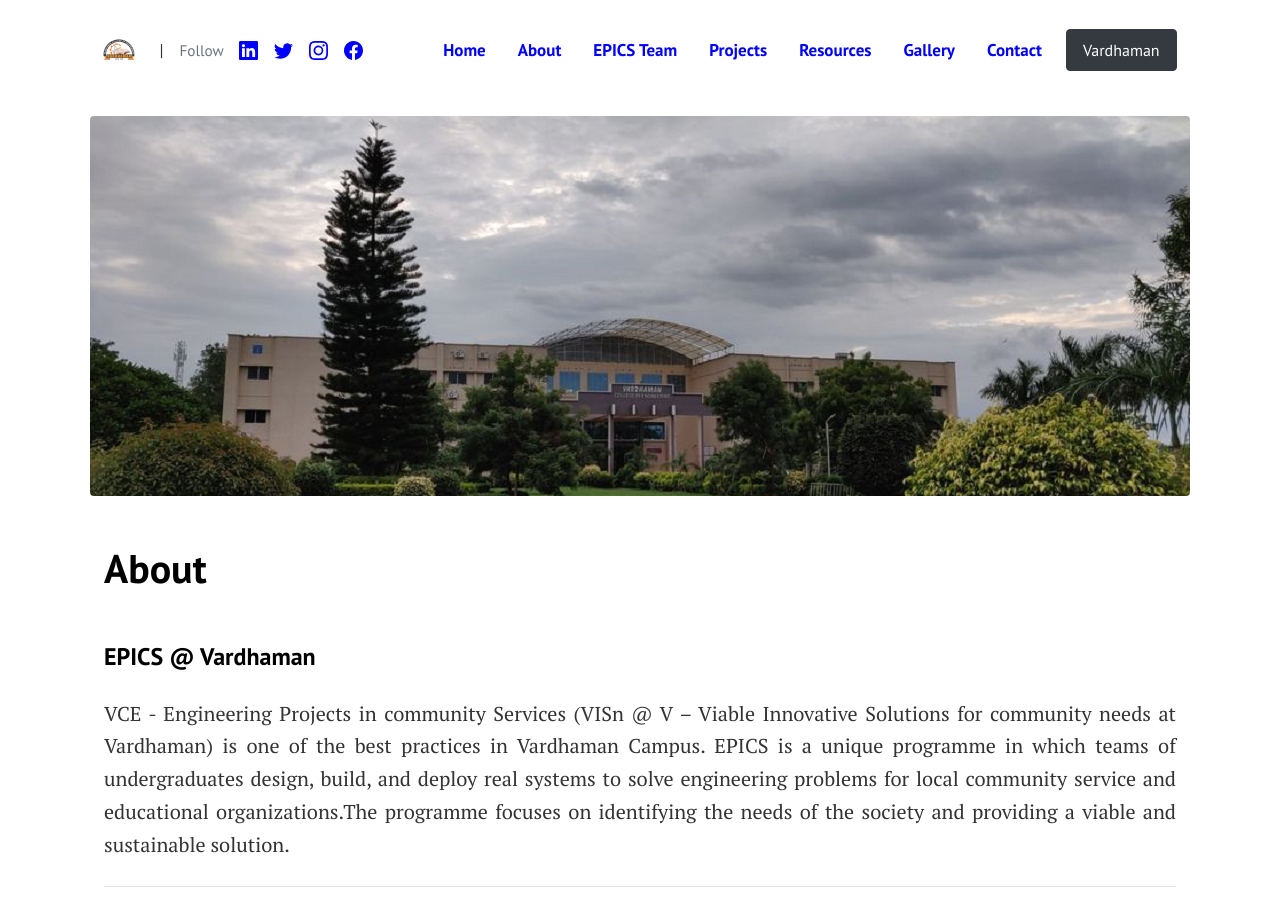
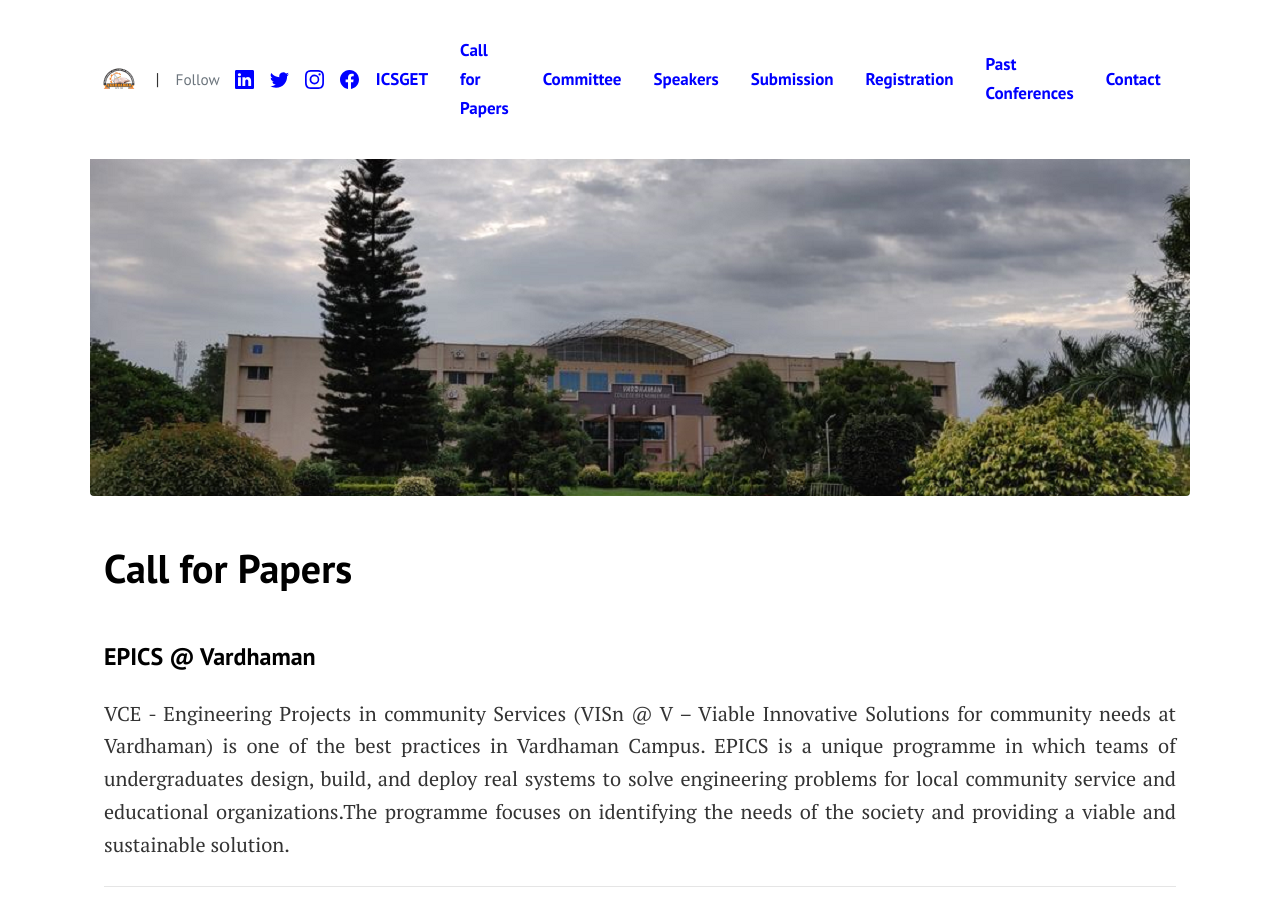
Before and after one commit to sravivarmanvce/temp, a Jekyll site: the page built from pages/callforpapers.md, in a window 1280 px wide and 900 px high. Built offline with Jekyll 4.4.1, drawn with Linux system fonts in a browser that asks for light colours; some of the changed text lies outside the part shown.

Commit message:
menu items updated

```diff
--- a/_data/menus.yml
+++ b/_data/menus.yml
@@ -1,31 +1,29 @@
 # Top Menu
 topmenu:
 
-- title: Home
+- title: ICSGET
   url: ""
 
-- title: About
-  url: "about/"
+- title: Call for Papers
+  url: "calforpapers/"
 
-- title: EPICS Team
-  url: "epics-team/"
+- title: Committee
+  url: "committee/"
 
-- title: Projects
-  url: "projects/"
+- title: Speakers
+  url: "speakers/"
 
-- title: Resources
-  url: "resources/"
+- title: Submission
+  url: "submission/"
 
-- title: Gallery
+- title: Registration
+  url: "gallery/"
+
+- title: Past Conferences
   url: "gallery/"
 
 - title: Contact
   url: "contact/"
-
-- title: Vardhaman
-  url: https://vardhaman.org/
-  class: "ml-2 btn btn-dark text-white px-3"
-  external: true
 
 # Footer Menu
 footermenu:
@@ -33,7 +31,7 @@
 - title: Home
   url: ""
 
-- title: Privacy Policy
+- title: Submission
   url: "privacy-policy/"
 
 - title: Contact
--- a/pages/about.md
+++ b/pages/callforpapers.md
@@ -1,7 +1,7 @@
 ---
 layout: page
-title: About
-permalink: "/about/"
+title: Call for Papers
+permalink: "/callforpapers/"
 image: assets/images/vardhaman.png
 ---
 
--- a/pages/epics-team.md
+++ b/pages/committee.md
@@ -1,7 +1,7 @@
 ---
 layout: page
-title: EPICS Team
-permalink: "/epics-team/"
+title: Committee
+permalink: "/committee/"
 image: assets/images/epics-team.png
 ---
 <style>
--- a/pages/gallery.html
+++ b/pages/gallery.html
@@ -1,6 +1,6 @@
 ---
 layout: photogallery
-title: Gallery
+title: Past Conferences
 permalink: "/gallery/"
 #image: assets/images/screenshot.png
 comments: false
--- a/pages/projects.md
+++ b/pages/speakers.md
@@ -1,7 +1,7 @@
 ---
 layout: projects
-title: Projects
-permalink: "/projects/"
+title: Speakers
+permalink: "/speakers/"
 image: assets/images/projects-banner.png
 comments: false
 ---
--- a/pages/resources.md
+++ b/pages/submission.md
@@ -1,7 +1,7 @@
 ---
 layout: projects
-title: Resources
-permalink: "/resources/"
+title: Submission
+permalink: "/submission/"
 image: assets/images/resources.png
 comments: false
 ---
```
